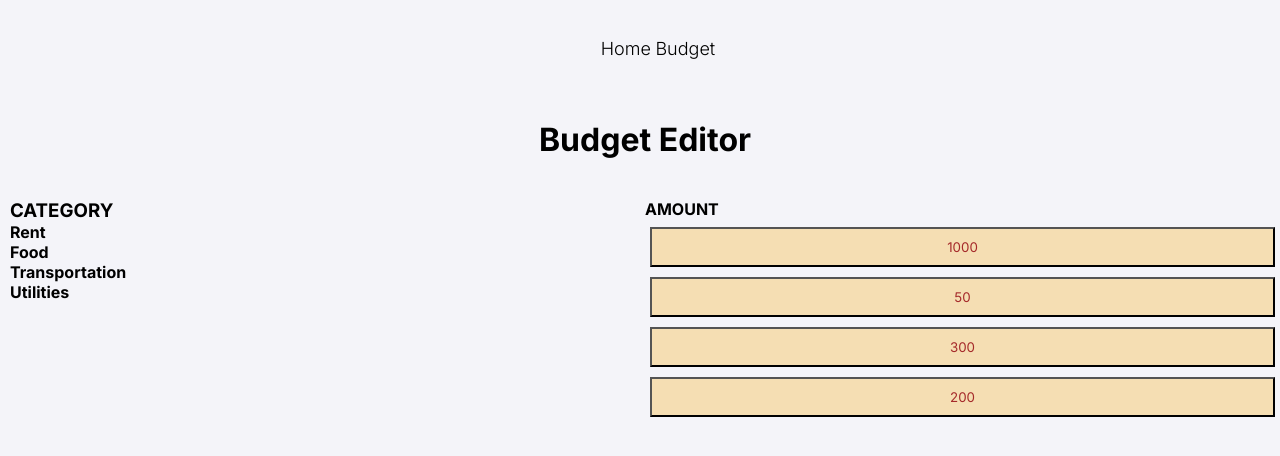
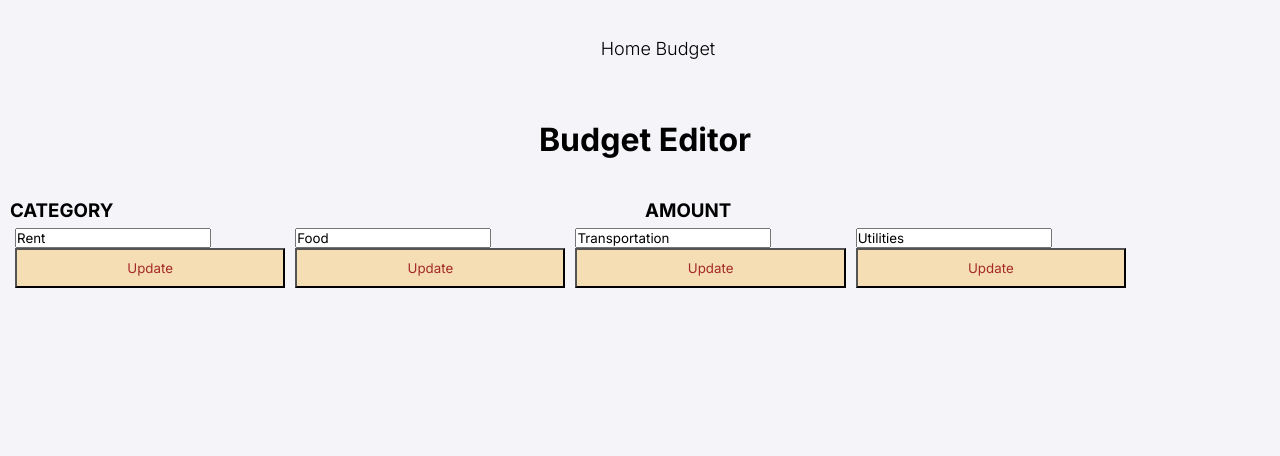
Before and after one commit to Cbuen/budget-web-app, a Flask app: page /editBudget in a window 1280 px wide. Shown: the top 456 px of the page. Run offline with Flask 3, Linux system fonts and the light colour scheme; some libraries are stand-ins or nearby versions.

Commit message:
Linkage JSON BUGDET DATA, CATEGORY AMOUNTS BUTTON, next + option to add more Categorys to the budget

```diff
--- a/app/routes.py
+++ b/app/routes.py
@@ -42,6 +42,7 @@ class DataProcessor:
 
 
 
+
 @app.route('/')
 def home():
     return render_template('index.html')
@@ -51,8 +52,62 @@ def budget():
     chart = DataProcessor.processUserData('app\static\data.json')
     return render_template('budget.html', chart=chart)
 
-@app.route('/editBudget', methods=['GET'])
+@app.route('/editBudget')
 def editBudget():
     df = DataProcessor.userPandaDF('app\static\data.json')
 
     return render_template('editBudget.html', userData=df)
+
+@app.route('/updateBudget', methods=['POST', 'GET'])
+def updateBudget():
+    update_index = request.form.get('update')
+
+    if update_index is not None:
+        index = int(update_index)
+        new_category = request.form.get(f'category_{index}')
+        new_amount = request.form.get(f'amount_{index}')
+
+        if new_category and new_amount:
+            # Load the current data
+            with open('app/static/data.json', 'r') as file:
+                data = json.load(file)
+
+            # Check if the index is valid
+            if 0 <= index < len(data['data']['Category']):
+                # Update both category and amount at the specified index
+                data['data']['Category'][index] = new_category
+                data['data']['Amount'][index] = float(new_amount)
+
+                # Save the updated data
+                with open('app/static/data.json', 'w') as file:
+                    json.dump(data, file, indent=4)
+
+                print(f"Updated budget: New Category: {new_category}, New Amount: {new_amount}")
+            else:
+                print(f"Invalid index: {index}")
+        else:
+            print(f"Invalid input for index {index}")
+    else:
+        print("No specific update requested")
+
+    return redirect(url_for('budget'))
+
+
+
+
+
+"""
+import json
+
+# Open and read the file
+with open('file.json', 'r') as file:
+    data = json.load(file)
+
+# Edit the data
+data['new_key'] = 'new_value'
+
+# Save the changes
+with open('file.json', 'w') as file:
+    json.dump(data, file, indent=4)
+
+"""
--- a/app/static/data.json
+++ b/app/static/data.json
@@ -7,10 +7,10 @@
             "Utilities"
         ],
         "Amount": [
-        1000,
-        50,
-        300,
-        200
+            50.0,
+            50.0,
+            300.0,
+            200.0
         ]
     }
 }
--- a/app/static/styles/style.css
+++ b/app/static/styles/style.css
@@ -92,7 +92,7 @@ nav .home-link-logo{
     flex: 1;
 }
 
-.tableBottomRight{
+.tableBottomRight, .tableBottomLeft{
     display: flex;
     flex-direction: column;
 }
@@ -129,7 +129,6 @@ nav .home-link-logo{
     border: 1px solid #ccc;
     display: none;
     box-sizing: border-box;
-    margin-bottom: 5px; /* Space between input and button */
 }
 
 .budget-item:hover .amount-input {
--- a/app/templates/budget.html
+++ b/app/templates/budget.html
@@ -26,7 +26,7 @@
             {{ chart | safe }}
         </div>
         <div class="dropdown">
-            <form action="{{ url_for('editBudget') }}" method="GET"><button class="dropbtn">EDIT</button></form>
+            <form action="{{ url_for('editBudget') }}"><button class="dropbtn">EDIT</button></form>
         </div>
 
     </div>
--- a/app/templates/editBudget.html
+++ b/app/templates/editBudget.html
@@ -22,39 +22,29 @@
     </nav>
 
     <div class="editContainer">
+        <form action="{{ url_for('updateBudget') }}" method="POST">
             <div class="tableContainer">
                 <h1>Budget Editor</h1>
                 <div class="tableTop">
                     <div class="tableTopLeft">
-                    <h3 class="column-title">
-                        {{ userData.keys()[0].upper() }}
-                    </h4>
+                        <h3 class="column-title">{{ userData.keys()[0].upper() }}</h3>
                     </div>
                     <div class="tableTopRight">
-                    <h4 class="column-title">
-                        {{ userData.keys()[1].upper() }}
-                    </h4>
+                        <h3 class="column-title">{{ userData.keys()[1].upper() }}</h3>
                     </div>
                 </div>
 
                 <div class="tableBottom">
-                <div class="tableBottomLeft">
-                    {% for i in userData['Category'] %}
-                        <h4>{{ i }}</h6>
-                    {% endfor %}
-                </div>
-
-                <div class="tableBottomRight">
-                    {% for i in userData['Amount'] %}
+                    {% for index in range(userData['Category']|length) %}
                         <div class="budget-item">
-                            <input type="number" class="amount-input" step="0.01" min="0" placeholder="{{ i }}">
-                            <button class="budgetButton">{{ i }}</button>
+                            <input name="category_{{ index }}" class="category-input" value="{{ userData['Category'][index] }}">
+                            <input name="amount_{{ index }}" type="number" class="amount-input" step="0.01" min="0" value="{{ userData['Amount'][index] }}">
+                            <button type="submit" class="budgetButton" name="update" value="{{ index }}">Update</button>
                         </div>
                     {% endfor %}
                 </div>
             </div>
-
-        </div>
+        </form>
     </div>
 
 
```
Lines whose indentation alone changed are shown as unchanged.
